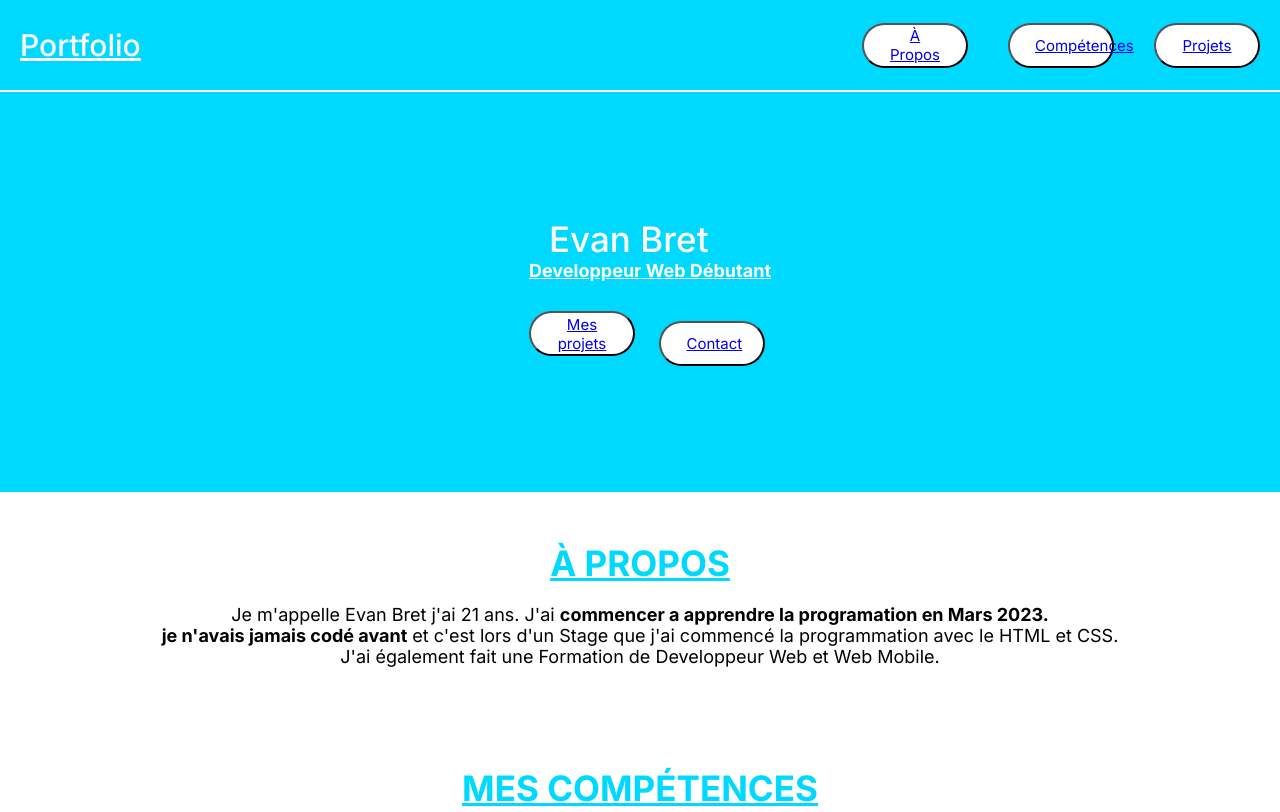
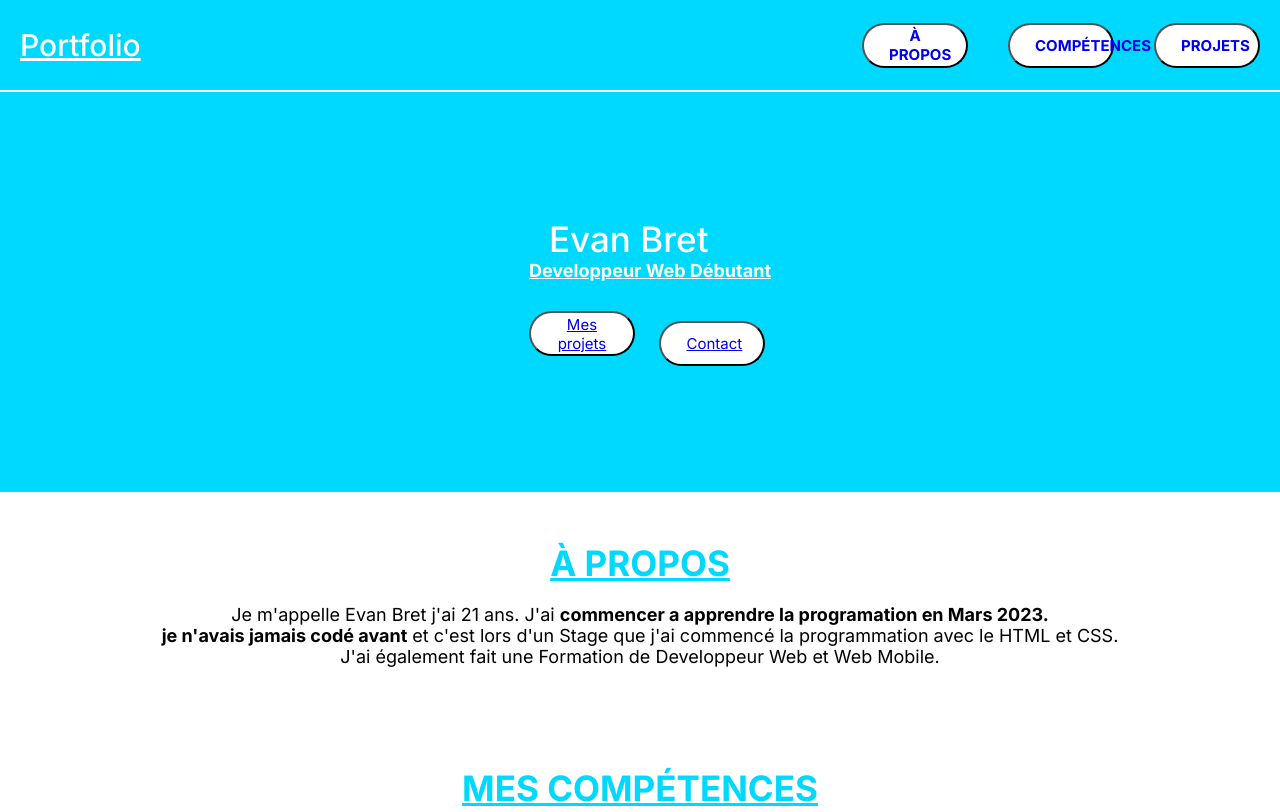
Before and after one commit to Evanjeuxvideo/portfolio, a plain HTML site: page index.html in a window 1280 px wide. Shown: the top 812 px of the page. Drawn offline with Linux system fonts and the light colour scheme.

Commit message:
Update style.css

```diff
--- a/style.css
+++ b/style.css
@@ -81,6 +81,11 @@ nav {
     padding-right:25px;
     border-radius: 30px;
     border-color: black;
+}
+.bouton-ancre a{
+    text-decoration:none;
+    text-transform:uppercase;
+    font-weight:bold;
 }
 
 .bouton-ancre:hover {
```
